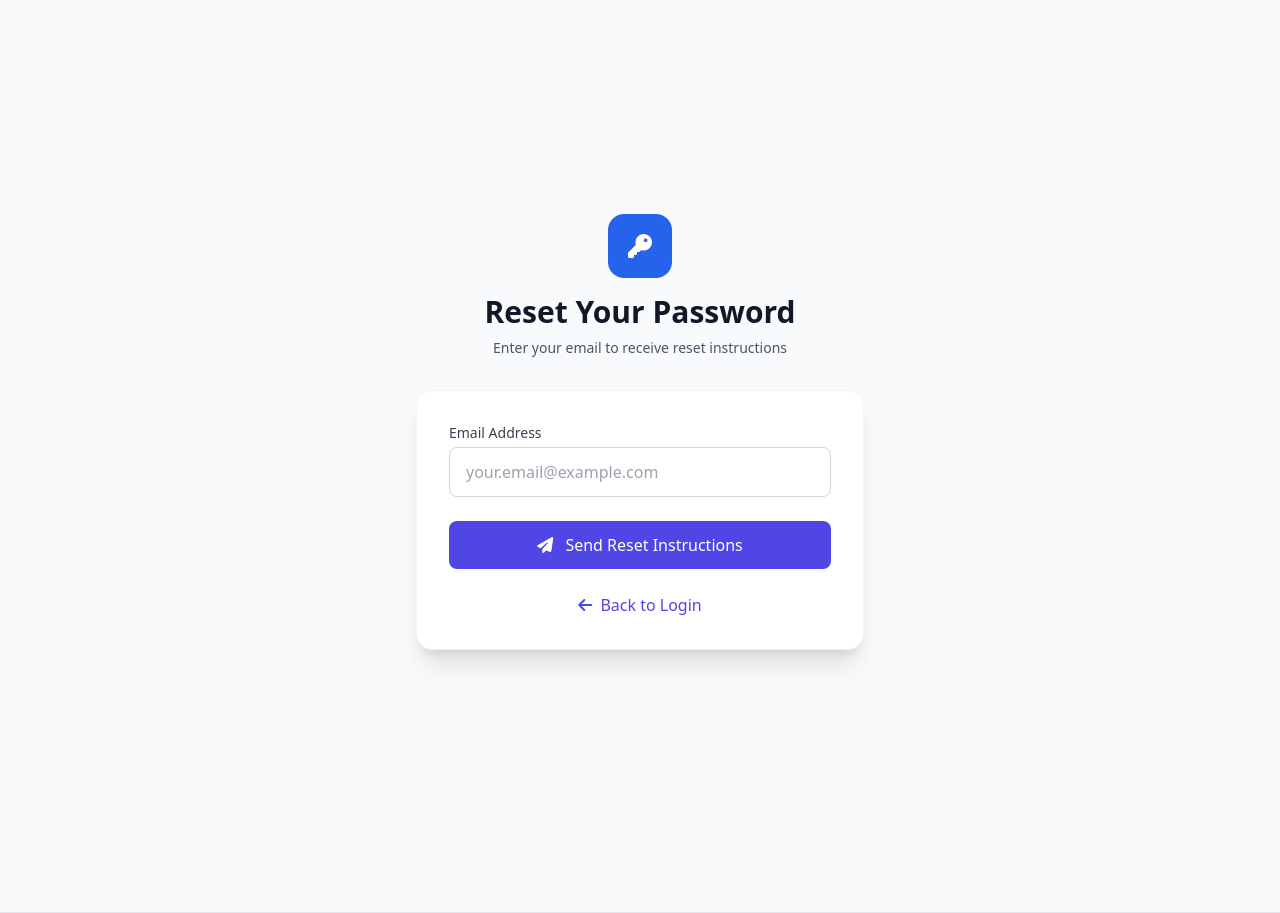
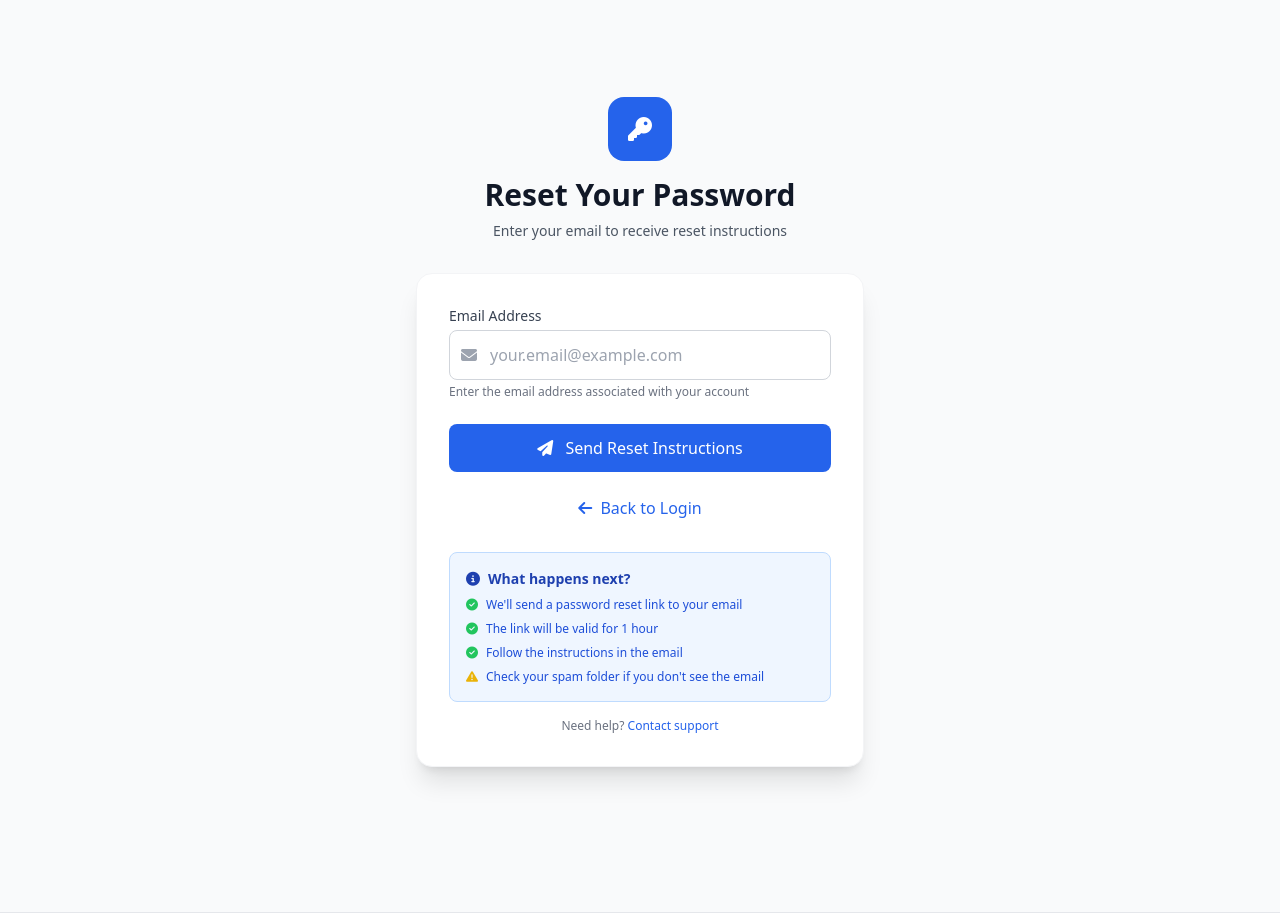
Before and after one commit to abihacker456/fintech-app, a Flask app: page /forgot-password in a window 1280 px wide. Shown: the top 913 px of the page. Run offline with Flask 3, Linux system fonts and the light colour scheme; some libraries are stand-ins or nearby versions.

Commit message:
Enhance forgot password page with instructions and support
Added additional instructions and support contact information to the forgot password page.

```diff
--- a/templates/forgot_password.html
+++ b/templates/forgot_password.html
@@ -5,6 +5,7 @@
 {% block content %}
 <div class="min-h-screen flex items-center justify-center py-12 px-4 sm:px-6 lg:px-8">
     <div class="max-w-md w-full space-y-8">
+        <!-- Header -->
         <div class="text-center">
             <div class="mx-auto w-16 h-16 bg-blue-600 rounded-2xl flex items-center justify-center mb-4">
                 <i class="fas fa-key text-white text-2xl"></i>
@@ -13,30 +14,76 @@
             <p class="mt-2 text-sm text-gray-600">Enter your email to receive reset instructions</p>
         </div>
 
+        <!-- Reset Form -->
         <div class="bg-white p-8 rounded-2xl shadow-xl card-hover border border-gray-100">
             <form class="space-y-6" action="/forgot-password" method="POST">
+                <!-- Email Field -->
                 <div>
                     <label for="email" class="block text-sm font-medium text-gray-700 mb-1">
                         Email Address
                     </label>
-                    <input type="email" id="email" name="email" required
-                           class="block w-full px-4 py-3 border border-gray-300 rounded-lg focus:ring-2 focus:ring-indigo-500 focus:border-indigo-500 transition duration-150"
-                           placeholder="your.email@example.com">
+                    <div class="relative">
+                        <div class="absolute inset-y-0 left-0 pl-3 flex items-center pointer-events-none">
+                            <i class="fas fa-envelope text-gray-400"></i>
+                        </div>
+                        <input type="email" id="email" name="email" required
+                               class="block w-full pl-10 pr-3 py-3 border border-gray-300 rounded-lg focus:ring-2 focus:ring-blue-500 focus:border-blue-500 transition duration-150"
+                               placeholder="your.email@example.com"
+                               value="{{ request.form.email if request.form }}">
+                    </div>
+                    <p class="mt-1 text-xs text-gray-500">
+                        Enter the email address associated with your account
+                    </p>
                 </div>
 
+                <!-- Submit Button -->
                 <button type="submit"
-                        class="w-full bg-indigo-600 text-white py-3 px-4 rounded-lg hover:bg-indigo-700 transition duration-150 font-medium">
+                        class="w-full bg-blue-600 text-white py-3 px-4 rounded-lg hover:bg-blue-700 focus:outline-none focus:ring-2 focus:ring-offset-2 focus:ring-blue-500 transition duration-150 font-medium">
                     <i class="fas fa-paper-plane mr-2"></i>
                     Send Reset Instructions
                 </button>
 
+                <!-- Back to Login -->
                 <div class="text-center">
-                    <a href="/login" class="font-medium text-indigo-600 hover:text-indigo-500">
+                    <a href="/login" class="font-medium text-blue-600 hover:text-blue-500 transition duration-150">
                         <i class="fas fa-arrow-left mr-1"></i>
                         Back to Login
                     </a>
                 </div>
             </form>
+
+            <!-- Instructions -->
+            <div class="mt-8 p-4 bg-blue-50 rounded-lg border border-blue-200">
+                <h4 class="text-sm font-semibold text-blue-800 mb-2 flex items-center">
+                    <i class="fas fa-info-circle mr-2"></i>
+                    What happens next?
+                </h4>
+                <div class="text-xs text-blue-700 space-y-2">
+                    <p class="flex items-start">
+                        <i class="fas fa-check-circle mt-0.5 mr-2 text-green-500"></i>
+                        We'll send a password reset link to your email
+                    </p>
+                    <p class="flex items-start">
+                        <i class="fas fa-check-circle mt-0.5 mr-2 text-green-500"></i>
+                        The link will be valid for 1 hour
+                    </p>
+                    <p class="flex items-start">
+                        <i class="fas fa-check-circle mt-0.5 mr-2 text-green-500"></i>
+                        Follow the instructions in the email
+                    </p>
+                    <p class="flex items-start">
+                        <i class="fas fa-exclamation-triangle mt-0.5 mr-2 text-yellow-500"></i>
+                        Check your spam folder if you don't see the email
+                    </p>
+                </div>
+            </div>
+
+            <!-- Contact Support -->
+            <div class="mt-4 text-center">
+                <p class="text-xs text-gray-500">
+                    Need help? <a href="/contact" class="text-blue-600 hover:text-blue-800">Contact support</a>
+                </p>
+            </div>
         </div>
     </div>
 </div>
```
